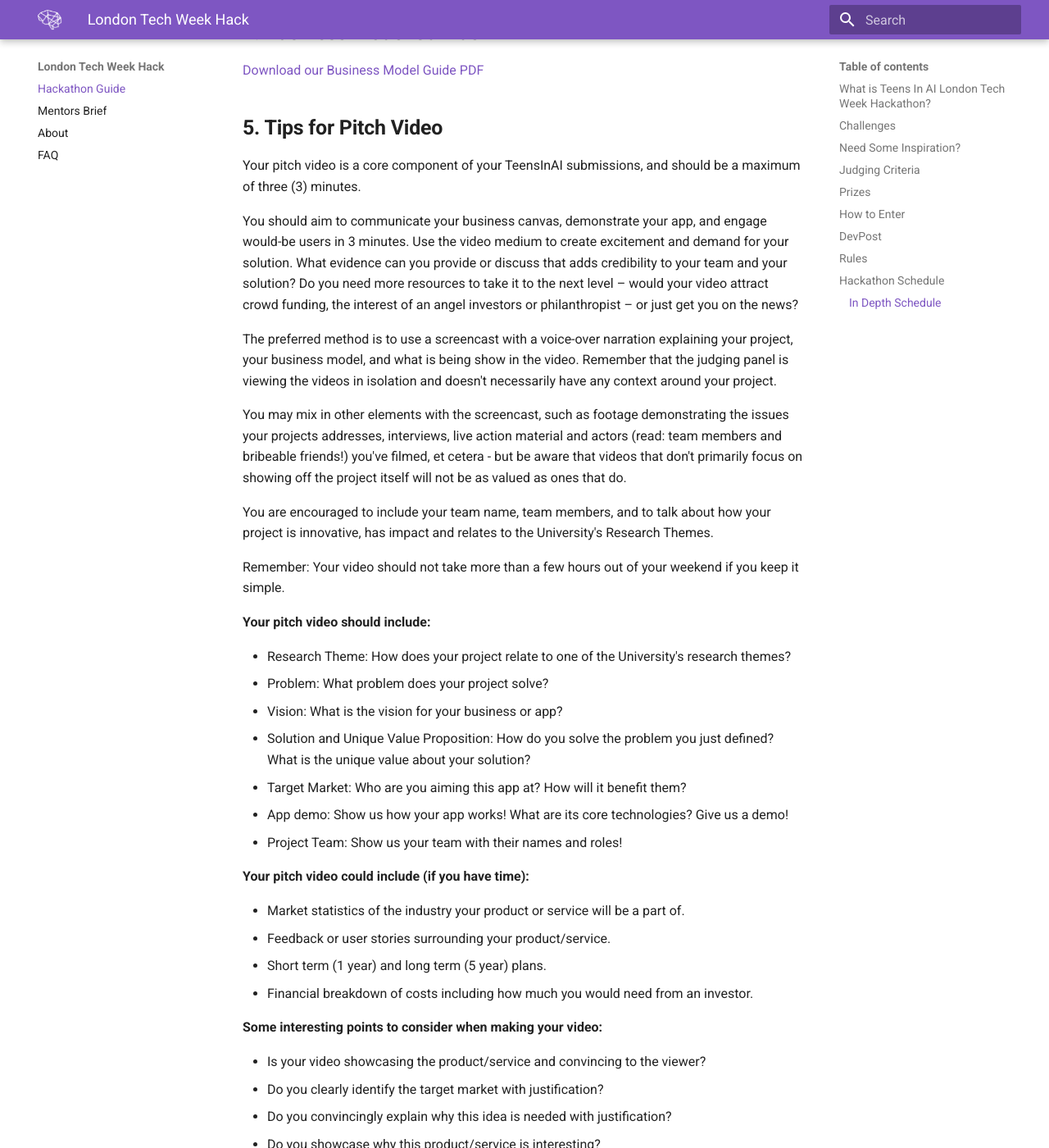
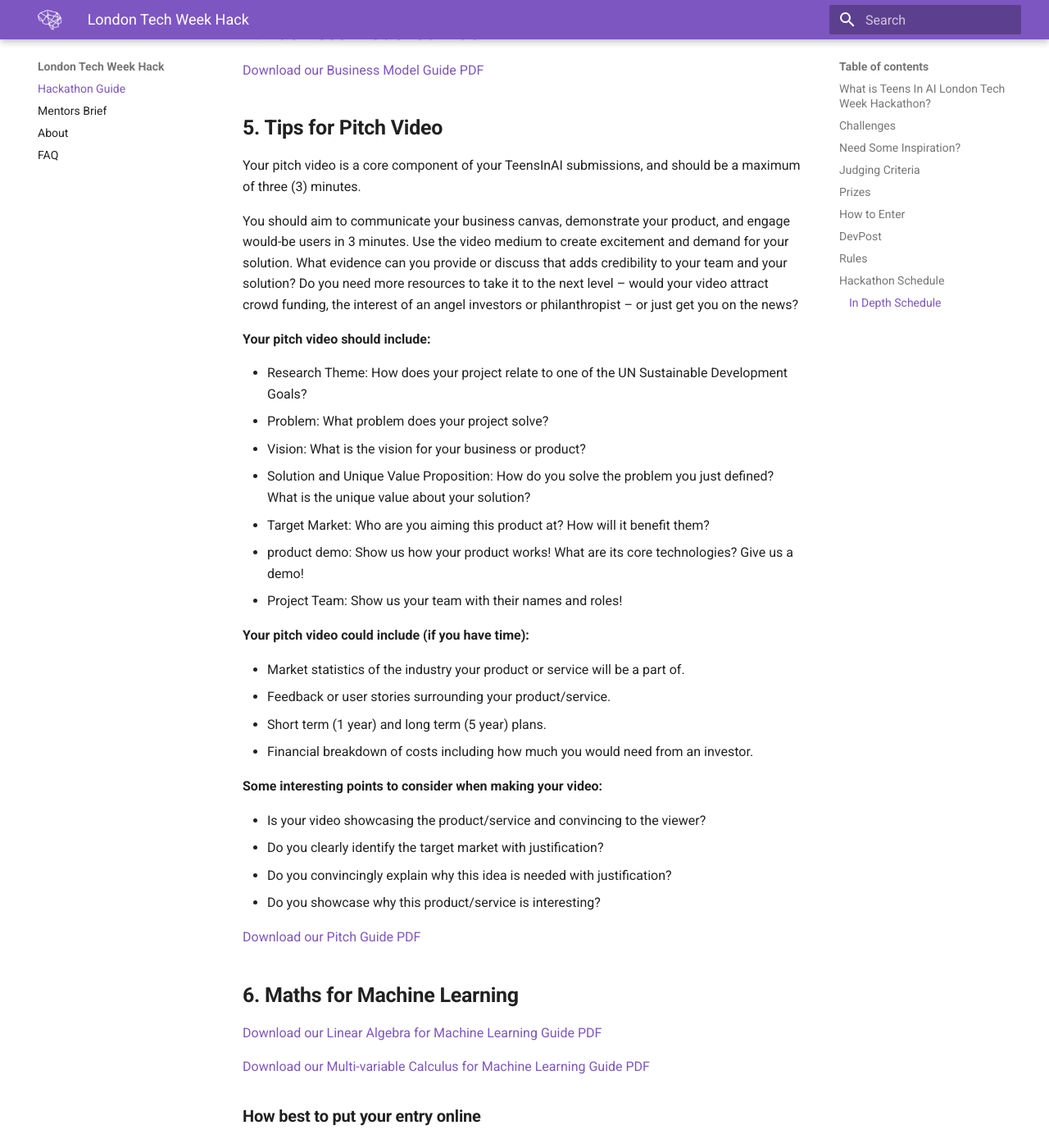
Before and after one commit to elenasinel/tech-week, an MkDocs documentation site: the page built from docs/index.md, in a window 1280 px wide and 1400 px high, scrolled down 6575 px. Shown: the whole window at 82% size. Built offline with MkDocs 1.6.1 and Material for MkDocs 9.7.7, drawn with Linux system fonts in a browser that asks for light colours; some of the changed text lies outside the part shown.

Commit message:
Update Documentation “index”

```diff
--- a/docs/index.md
+++ b/docs/index.md
@@ -126,27 +126,17 @@
 
 Your pitch video is a core component of your TeensInAI submissions, and should be a maximum of three (3) minutes.
 
-You should aim to communicate your business canvas, demonstrate your app, and engage would-be users in 3 minutes. Use the video medium to create excitement and demand for your solution. What evidence can you provide or discuss that adds credibility to your team and your solution? Do you need more resources to take it to the next level – would your video attract crowd funding, the interest of an angel investors or philanthropist – or just get you on the news?
-
-The preferred method is to use a screencast with a voice-over narration explaining your project, your business model, and what is being show in the video. Remember that the judging panel is viewing the videos in isolation and doesn't necessarily have any context around your project.
-
-You may mix in other elements with the screencast, such as footage demonstrating the issues your projects addresses, interviews, live action material and actors (read: team members and bribeable friends!) you've filmed, et cetera - but be aware that videos that don't primarily focus on showing off the project itself will not be as valued as ones that do.
-
-You are encouraged to include your team name, team members, and to talk about how your project is innovative, has impact and relates to the University's Research Themes.
-
-Remember: Your video should not take more than a few hours out of your weekend if you keep it simple.
+You should aim to communicate your business canvas, demonstrate your product, and engage would-be users in 3 minutes. Use the video medium to create excitement and demand for your solution. What evidence can you provide or discuss that adds credibility to your team and your solution? Do you need more resources to take it to the next level – would your video attract crowd funding, the interest of an angel investors or philanthropist – or just get you on the news?
 
 **Your pitch video should include:**
 
-* Research Theme: How does your project relate to one of the University's research themes?
+* Research Theme: How does your project relate to one of the UN Sustainable Development Goals?
 * Problem: What problem does your project solve?
-* Vision: What is the vision for your business or app?
+* Vision: What is the vision for your business or product?
 * Solution and Unique Value Proposition: How do you solve the problem you just defined? What is the unique value about your solution?
-* Target Market: Who are you aiming this app at? How will it benefit them?
-* App demo: Show us how your app works! What are its core technologies? Give us a demo!
+* Target Market: Who are you aiming this product at? How will it benefit them?
+* product demo: Show us how your product works! What are its core technologies? Give us a demo!
 * Project Team: Show us your team with their names and roles!
-
-
 
 **Your pitch video could include (if you have time):**
 
@@ -161,16 +151,6 @@
 * Do you clearly identify the target market with justification?
 * Do you convincingly explain why this idea is needed with justification?
 * Do you showcase why this product/service is interesting?
-
-**Storyboarding, screencasting, and editing**
-
-To help with storyboarding your video grab this huge pack of [free storyboarding illustrations.](https://dribbble.com/shots/1083617-430-FREE-storyboard-illustrations)
-
-For screencasting check out software like [ActivePresenter](https://atomisystems.com/activepresenter/free-edition/) or [OBS](https://obsproject.com/) that will allow you to record demos of your application. If you have a Mac, Quicktime will do the job.
-
-For mixing clips together [VLC](http://www.videolan.org/vlmc/) or [LWKS](https://www.lwks.com/) may be handy.
-
-And again, if you are unsure about what you need to do, or just need a bit of help with your video, hunt down one of your TeensInAI volunteers and they'll be happy to help.
 
 [Download our Pitch Guide PDF](http://bit.ly/2vo0zK0)
 
```
